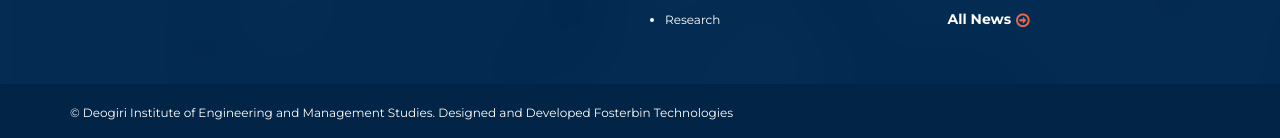
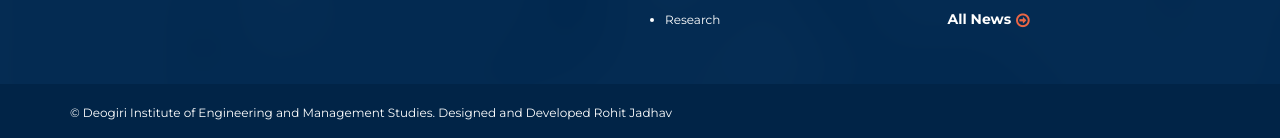
Before and after one commit to CrookedLineArtist/deogiri, a Jekyll site: the page built from index.html, in a window 1280 px wide and 900 px high, scrolled down 2175 px. Shown: the part 759-897 px from the top of the window. Built offline with Jekyll 4.4.1, drawn with Linux system fonts in a browser that asks for light colours.

Commit message:
added rohit jadhav

```diff
--- a/_includes/footer.html
+++ b/_includes/footer.html
@@ -79,7 +79,7 @@
     <section id="footer-bottom">
         <div class="container">
             <div class="footer-inner">
-                <div class="copyright">© Deogiri Institute of Engineering and Management Studies. Designed and Developed <a href="http://www.fosterbin.com/">Fosterbin Technologies</a></div><!-- /.copyright -->
+                <div class="copyright">© Deogiri Institute of Engineering and Management Studies. Designed and Developed Rohit Jadhav</div><!-- /.copyright -->
             </div><!-- /.footer-inner -->
         </div><!-- /.container -->
     </section><!-- /#footer-bottom -->
```
